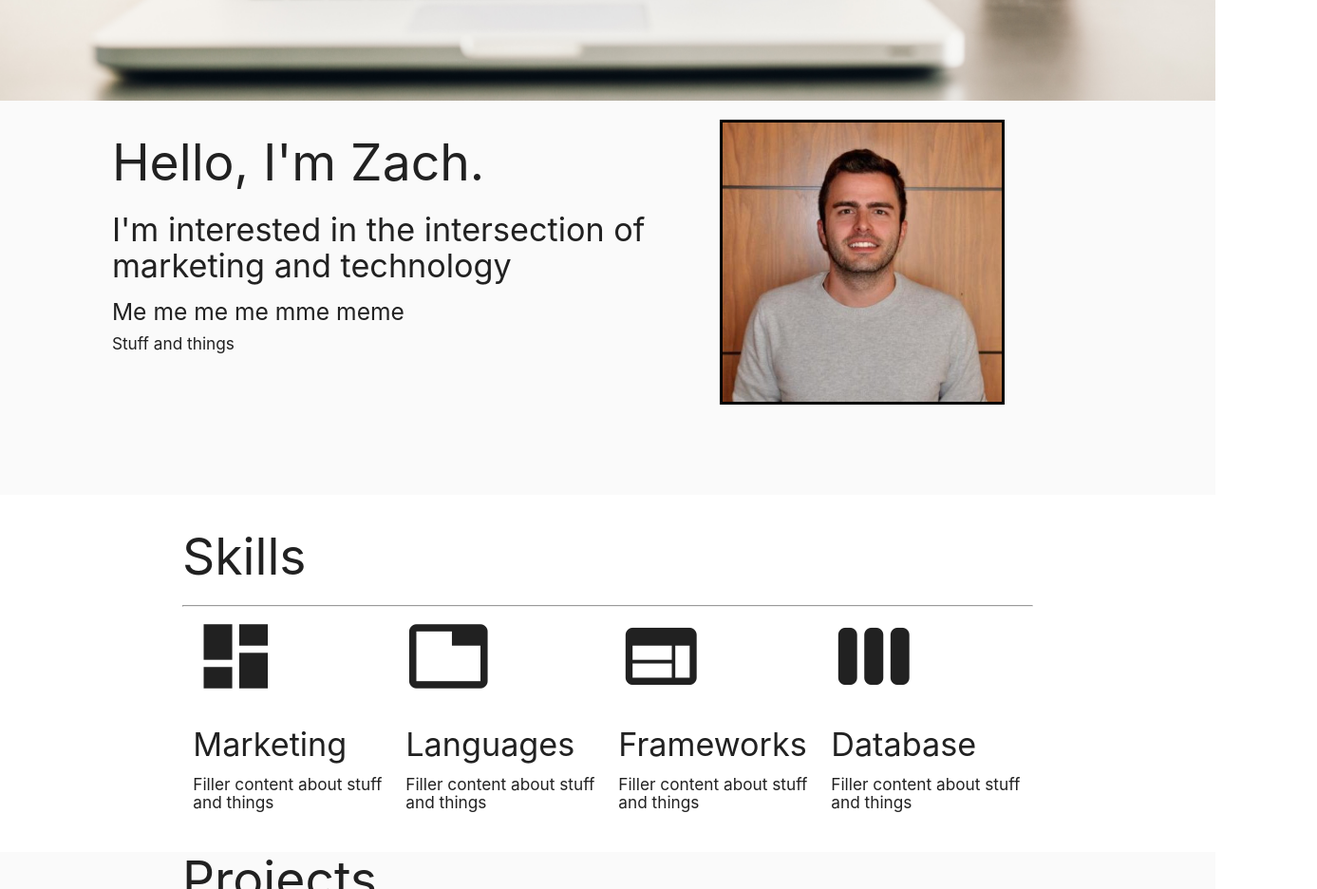
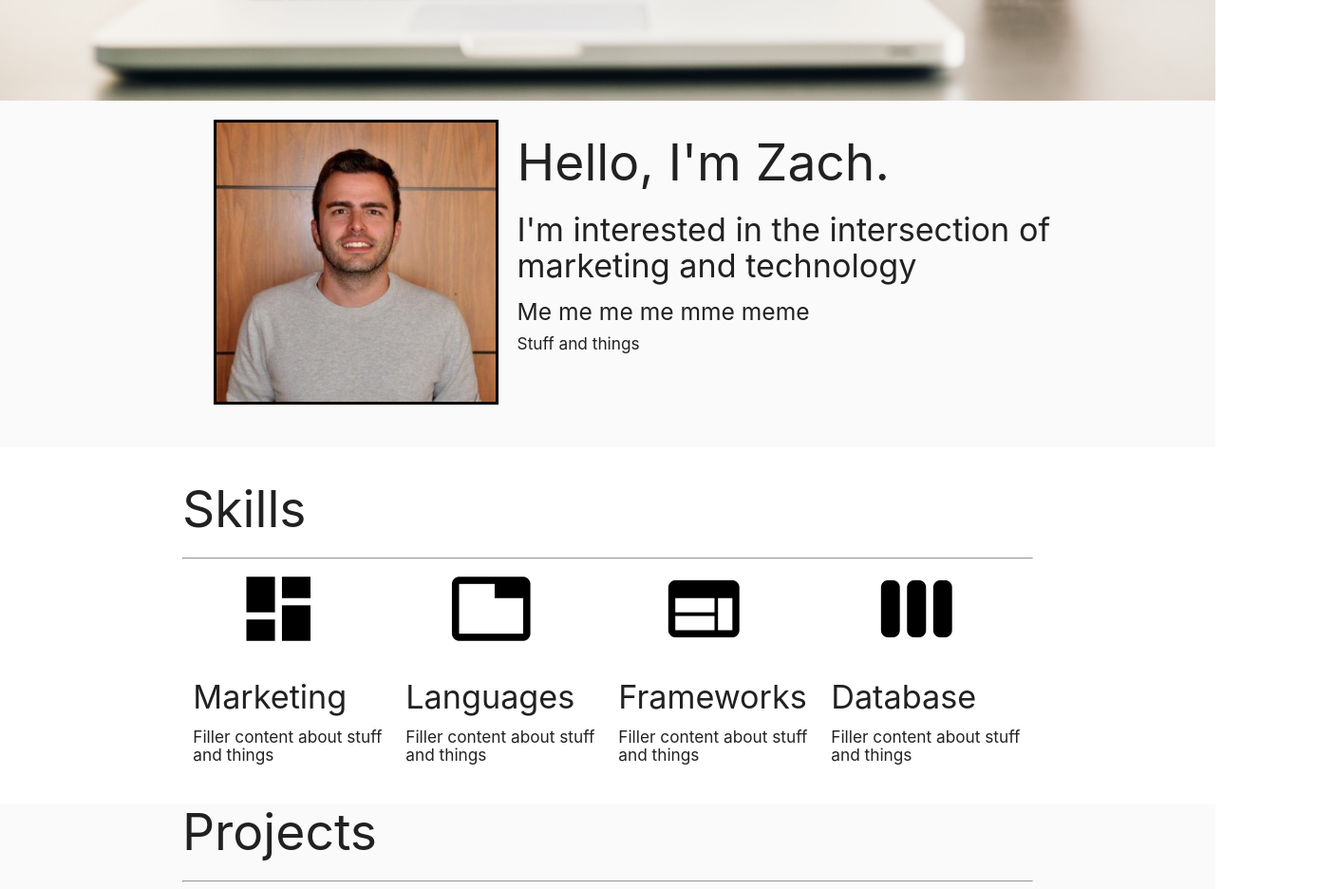
Before and after one commit to c00z/zachcusimano, a plain HTML site: page index.html in a window 1280 px wide. Shown: the part 736-1672 px from the top of the page at 95% size, 1387 px wide, since content can reach past the window. Drawn offline with nearby package versions, Linux system fonts and the light colour scheme; grey boxes are pictures that could not be loaded.

Commit message:
skills section

```diff
--- a/index.html
+++ b/index.html
@@ -38,14 +38,14 @@
 
   <!-- ABOUT SECTION -->
    <div class="row" id="aboutsection">
-     <div class="col s6 push-s1 hoverable">
+     <div class="col s6 push-s2">
+       <img src="images/zach.jpg" id="about-img">
+     </div>
+     <div class="col s6 pull-s1 hoverable">
       <h2> Hello, I'm Zach.</h2>
       <h4> I'm interested in the intersection of marketing and technology </h4>
       <h5> Me me me me mme meme </h5>
       <h6> Stuff and things </h6>
-    </div>
-    <div class="col s6 push-s1">
-      <img src="images/zach.jpg" id="about-img">
     </div>
   </div>
 
@@ -56,22 +56,22 @@
   <hr>
   <div class="row">
       <div class="col s3">
-        <i class="large material-icons">dashboard</i>
+        <i class="large material-icons" id="dashicon">&nbsp;&nbsp;dashboard</i>
         <h4>Marketing</h4>
           <h6>Filler content about stuff and things</h6>
       </div>
       <div class="col s3">
-        <i class="large material-icons">tab</i>
+        <i class="large material-icons" id="dashicon">&nbsp;&nbsp;tab</i>
         <h4>Languages</h4>
         <h6>Filler content about stuff and things</h6>
       </div>
       <div class="col s3">
-      <i class="large material-icons">web</i>
+      <i class="large material-icons" id="dashicon">&nbsp;&nbsp;web</i>
         <h4>Frameworks</h4>
         <h6>Filler content about stuff and things</h6>
       </div>
       <div class="col s3">
-      <i class="large material-icons">view_week</i>
+      <i class="large material-icons" id="dashicon">&nbsp;&nbsp;view_week</i>
         <h4>Database</h4>
         <h6>Filler content about stuff and things</h6>
       </div>
--- a/styles.css
+++ b/styles.css
@@ -37,7 +37,7 @@
 }
 
 #aboutsection {
-  line-height: 200px;
+  line-height: 100px;
   background-color: #fafafa;
 }
 
@@ -75,7 +75,7 @@
 }
 
 #dashicon {
-  color: #ef5350;
+  color: black;
 }
 
 #dashicon:hover {
```
